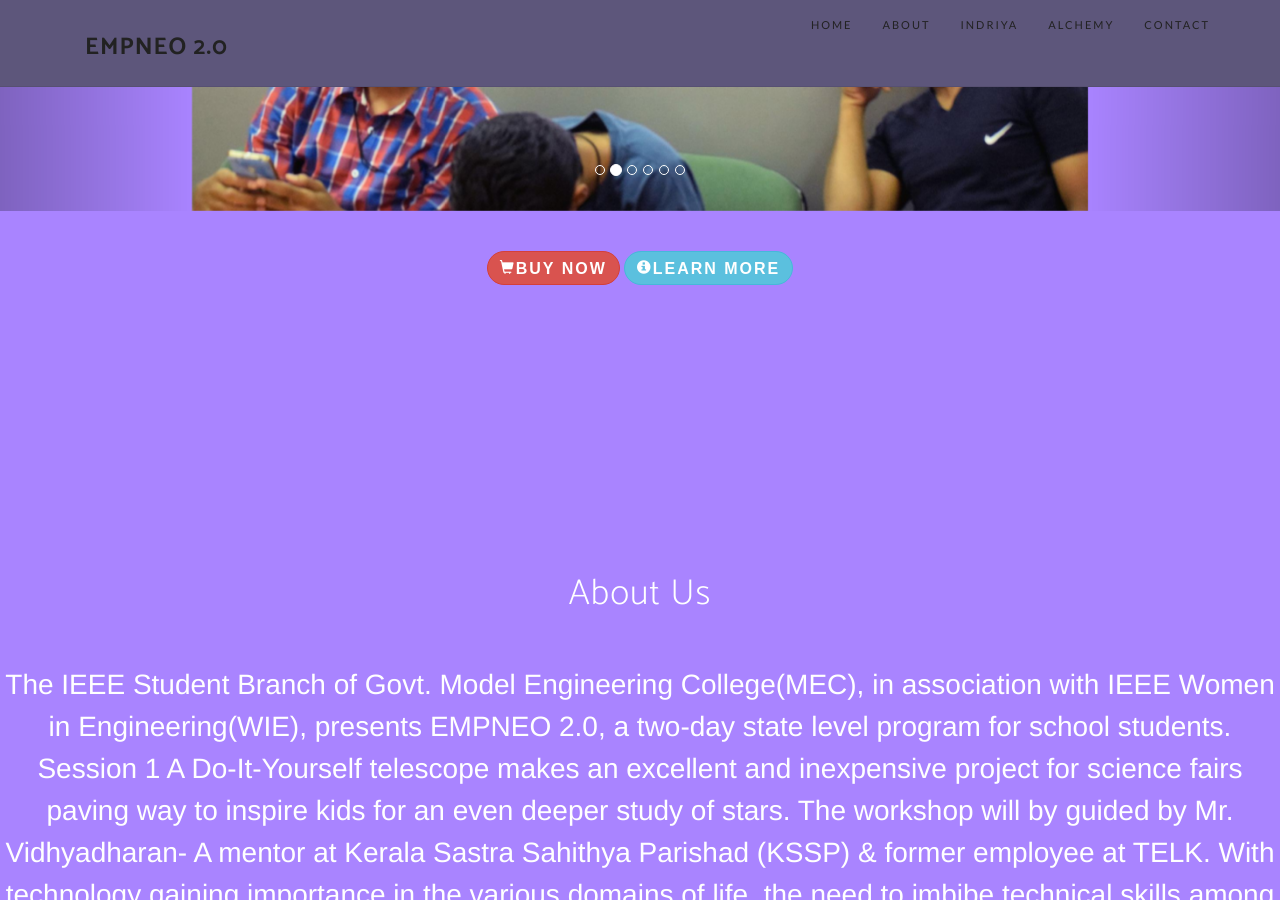
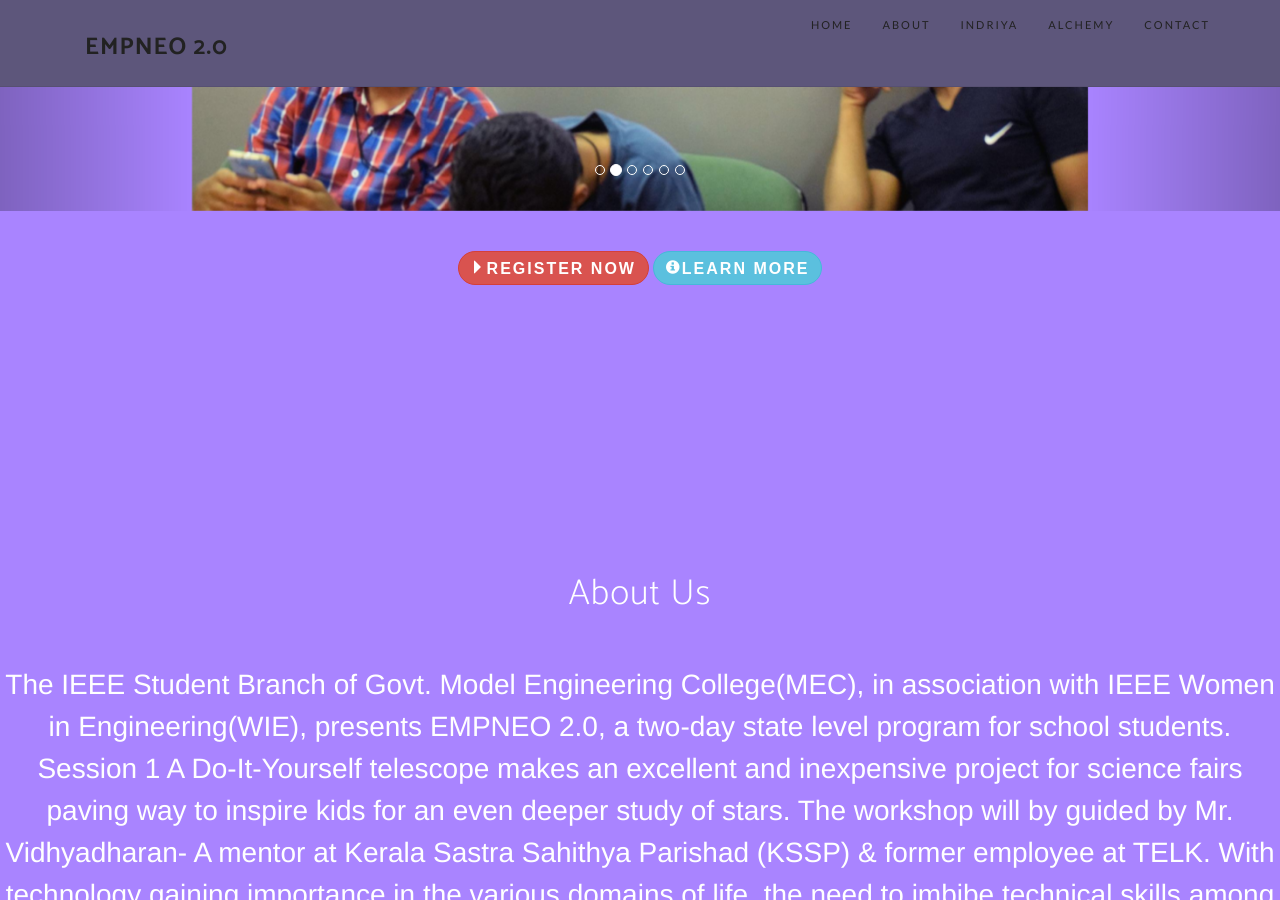
Before and after one commit to IEEEMEC/empneo, a Jekyll site: the page built from index.html, in a window 1280 px wide and 900 px high, scrolled down 426 px. Built offline with Jekyll 4.4.1, drawn with Linux system fonts in a browser that asks for light colours; nearby versions of some CDN libraries; some web fonts are replaced; the list of posts is cut into pages by our own code.

Commit message:
header.html updated

```diff
--- a/_includes/header.html
+++ b/_includes/header.html
@@ -122,7 +122,7 @@
     <br>
 <div align="center">
 
-<a href="https://www.yepdesk.com/empneo"><button class=" btn btn-danger" type="button"><span class="glyphicon glyphicon-shopping-cart"><font size="3" face="arial,halvetica"><b>Buy now</b></font></span></button></a>
+<a href="https://www.yepdesk.com/empneo"><button class=" btn btn-danger" type="button"><span class="glyphicon glyphicon-triangle-right"><font size="3" face="arial,halvetica"><b>Register now</b></font></span></button></a>
 <a href=""><button class="btn btn-info" type="button"><span class="glyphicon glyphicon-info-sign"><font size="3" face="arial,halvetica"><b>Learn more</b></font></span></button></a>
 </div>
    <!-- <div class="container">
```
